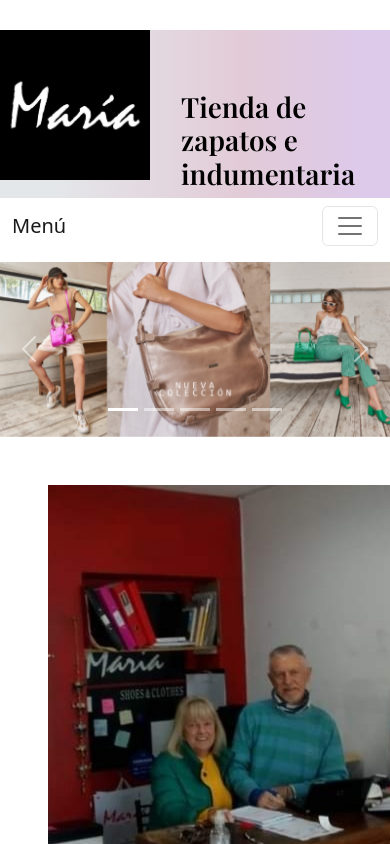
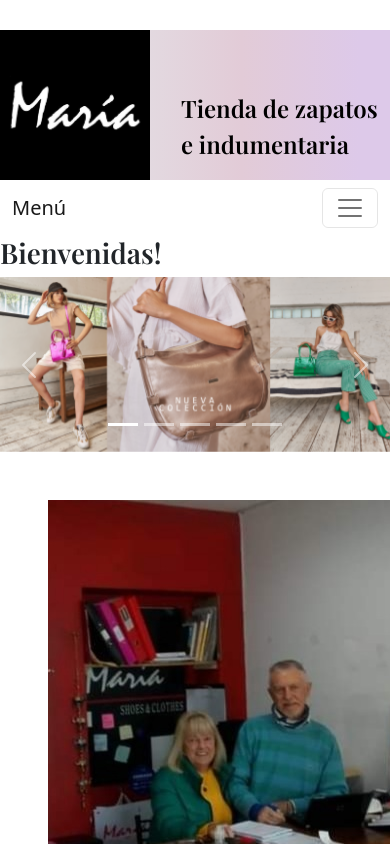
Before and after one commit to eritalla/eritalla-PreEntrega3Tallapietra, a plain HTML site: page index.html in a window 390 px wide. Shown: the top 844 px of the page. Drawn offline with nearby package versions, Linux system fonts and the light colour scheme.

Commit message:
se modifica h1 en header

```diff
--- a/estilos/partials/_calzado.scss
+++ b/estilos/partials/_calzado.scss
@@ -48,7 +48,35 @@
     }
 
 }
+.logo {
+    display: flex;
+    background: $rosita;
+    background: $degradado;
 
+    .isologo {
+        color: black;
+        margin-top: 60px;
+        margin-left: 31px;
+        font-size: 3em;
+        font-family: $fuente-titulos;
+        }
+
+}
+
+@media screen and (max-width: 780px) {
+    .isologo {
+        font-size: 2em;
+    }
+
+}
+@media screen and (max-width: 480px) {
+    .logo {
+        .isologo{
+            font-size: 1.5em;
+        }
+    }
+
+}
 @media screen and (max-width: 768px) {
     .catalogo {
         display: grid;
--- a/estilos/partials/_consejos.scss
+++ b/estilos/partials/_consejos.scss
@@ -13,3 +13,32 @@
         }
     }
 }
+.logo {
+    display: flex;
+    background: $rosita;
+    background: $degradado;
+
+    .isologo {
+        color: black;
+        margin-top: 60px;
+        margin-left: 31px;
+        font-size: 3em;
+        font-family: $fuente-titulos;
+        }
+
+}
+
+@media screen and (max-width: 780px) {
+    .isologo {
+        font-size: 2em;
+    }
+
+}
+@media screen and (max-width: 480px) {
+    .logo {
+        .isologo{
+            font-size: 1.5em;
+        }
+    }
+
+}
--- a/estilos/partials/_footer.scss
+++ b/estilos/partials/_footer.scss
@@ -28,7 +28,35 @@
 .icono{
     color: black;
 }
+.logo {
+    display: flex;
+    background: $rosita;
+    background: $degradado;
 
+    .isologo {
+        color: black;
+        margin-top: 60px;
+        margin-left: 31px;
+        font-size: 3em;
+        font-family: $fuente-titulos;
+        }
+
+}
+
+@media screen and (max-width: 780px) {
+    .isologo {
+        font-size: 2em;
+    }
+
+}
+@media screen and (max-width: 480px) {
+    .logo {
+        .isologo{
+            font-size: 1.5em;
+        }
+    }
+
+}
 
 @keyframes waves {
     0% {
--- a/estilos/partials/_giftcard.scss
+++ b/estilos/partials/_giftcard.scss
@@ -31,3 +31,32 @@
         }
     }
 }
+.logo {
+    display: flex;
+    background: $rosita;
+    background: $degradado;
+
+    .isologo {
+        color: black;
+        margin-top: 60px;
+        margin-left: 31px;
+        font-size: 3em;
+        font-family: $fuente-titulos;
+        }
+
+}
+
+@media screen and (max-width: 780px) {
+    .isologo {
+        font-size: 2em;
+    }
+
+}
+@media screen and (max-width: 480px) {
+    .logo {
+        .isologo{
+            font-size: 1.5em;
+        }
+    }
+
+}
--- a/estilos/partials/_header.scss
+++ b/estilos/partials/_header.scss
@@ -3,9 +3,27 @@
     background: $rosita;
     background: $degradado;
 
-    h1 {
+    .isologo {
         color: black;
         margin-top: 60px;
         margin-left: 31px;
+        font-size: 3em;
+        font-family: $fuente-titulos;
+        }
+
+}
+
+@media screen and (max-width: 780px) {
+    .isologo {
+        font-size: 2em;
     }
+
 }
+@media screen and (max-width: 480px) {
+    .logo {
+        .isologo{
+            font-size: 1.5em;
+        }
+    }
+
+}
--- a/estilos/partials/_indumentaria.scss
+++ b/estilos/partials/_indumentaria.scss
@@ -0,0 +1,29 @@
+.logo {
+    display: flex;
+    background: $rosita;
+    background: $degradado;
+
+    .isologo {
+        color: black;
+        margin-top: 60px;
+        margin-left: 31px;
+        font-size: 3em;
+        font-family: $fuente-titulos;
+        }
+
+}
+
+@media screen and (max-width: 780px) {
+    .isologo {
+        font-size: 2em;
+    }
+
+}
+@media screen and (max-width: 480px) {
+    .logo {
+        .isologo{
+            font-size: 1.5em;
+        }
+    }
+
+}
--- a/estilos/partials/_trayectoria.scss
+++ b/estilos/partials/_trayectoria.scss
@@ -37,6 +37,35 @@
         grid-area: foto-hist5;
     }
 }
+.logo {
+    display: flex;
+    background: $rosita;
+    background: $degradado;
+
+    .isologo {
+        color: black;
+        margin-top: 60px;
+        margin-left: 31px;
+        font-size: 3em;
+        font-family: $fuente-titulos;
+        }
+
+}
+
+@media screen and (max-width: 780px) {
+    .isologo {
+        font-size: 2em;
+    }
+
+}
+@media screen and (max-width: 480px) {
+    .logo {
+        .isologo{
+            font-size: 1.5em;
+        }
+    }
+
+}
 @media screen and (max-width: 768px) {
     .historia {
         display: grid;
--- a/index.html
+++ b/index.html
@@ -17,7 +17,7 @@
     <header>
         <div class="logo">
             <div><img src="./imagenes/logoMaria.jpg" alt="Logo" height="150px" width="150px"></div>
-            <div><h1>Tienda de zapatos e indumentaria</h1></div>
+            <div class="isologo">Tienda de zapatos e indumentaria</div>
         </div>
         <nav class="navbar navbar-expand-lg bg-body-tertiary">
             <div class="container-fluid">
@@ -55,7 +55,7 @@
     </header>
 <!-- cierra header -->
     <main>
-        <h1></h1>
+        <h1>Bienvenidas!</h1>
         <!-- carrousel -->
         <div class="container-fluidcarrusel">
             <div id="slidesfotos" class="carousel slide">
@@ -120,6 +120,8 @@
           <div class="info">
             <h4 class="titulo">Asesoría de imagen personalizada</h4>
             <p class="descripcion">Lorem, ipsum dolor sit amet consectetur adipisicing elit. Perferendis nemo nobis illo, reprehenderit neque fuga quasi exercitationem, officia laudantium maxime debitis expedita eos? Ea dolor ducimus illo optio illum blanditiis.</p>
+            <hr>
+            <span>Próximamente</span>
           </div>
         </div>
         <div class="col-md-4 tarjetita tarjetita2">
```
Also changed, not shown: pages/calzado.html (+1 -1 lines), pages/giftcard.html (+1 -1 lines), pages/indumentaria.html (+1 -1 lines), pages/trayectoria.html (+1 -1 lines), estilos/style.css, 1 other file.
